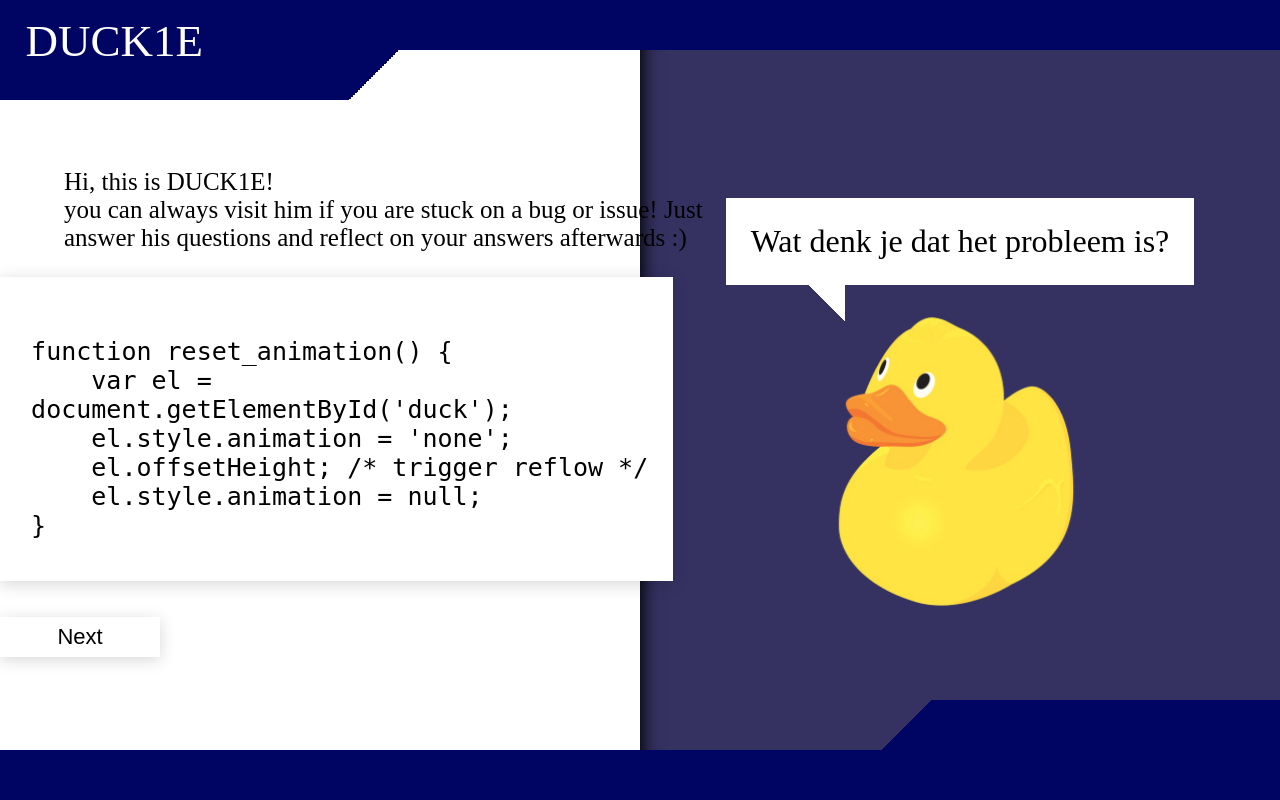
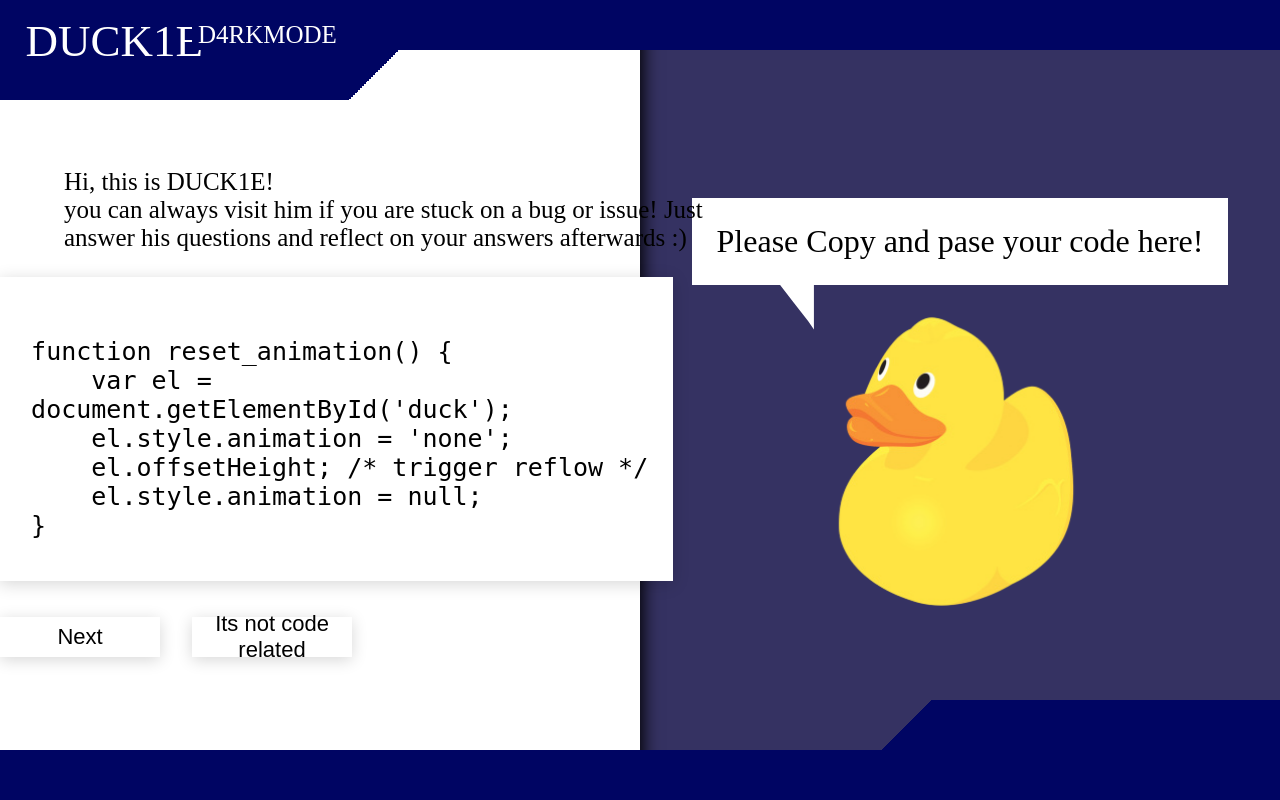
Before and after one commit to Tim-van-Gemert/DUCK1E, a PHP site: page / in a window 1280 px wide. Run offline with PHP 8.4, Linux system fonts and the light colour scheme.

Commit message:
added first version off darkmode

```diff
--- a/index.html
+++ b/index.html
@@ -13,14 +13,14 @@
 </head>
 <body>
     <div class="header-wrap">
-        <div class="header"><div class="title">DUCK1E</div></div>
+        <div class="header"><div class="title">DUCK1E</div><button onclick="Darkmode()" id="darkmode_button">D4RKMODE</button></div>
         <div class="belowheader"></div>
     </div>
     <center>
     <div class="mainblock">
-    <div class="main-left">
+    <div class="main-left" id="main-left">
         <div class="summary" id="summary">
-            <p class="intro">Hi, this is DUCK1E!<br> you can always visit him if you are stuck on a bug or issue! Just answer his questions and reflect on your answers afterwards :) </p>
+            <p class="intro" id="intro">Hi, this is DUCK1E!<br> you can always visit him if you are stuck on a bug or issue! Just answer his questions and reflect on your answers afterwards :) </p>
         </div>
         <div class="formblock">
             <form>
@@ -58,7 +58,8 @@ function reset_animation() {
             </form>
             <div class="buttonblock">
                 <!-- Wat denk je dat het probleem is? -->
-                <button class="button form-button" id="button-1" onclick="button_question_one(), reset_animation(), playAudio()">Next</button>
+                <button class="button form-button" id="button-1" onclick="button_question_one(), reset_animation()">Next</button>
+                <button class="button form-button" id="button-1-1" onclick="">Its not code related</button>
 
                 <!-- Waar in je code denk je dat het probleem is? -->
                 <button class="button form-button" id="button-2" onclick="button_question_two(), reset_animation()">Next</button>
@@ -77,10 +78,10 @@ function reset_animation() {
             </div>
         </div>
     </div>
-    <div class="main-right">
+    <div class="main-right" >
         <div class="duckblock">
             <div class="speech-box">
-            <div class="duck-text" id="question-1-text">Wat denk je dat het probleem is? </div>
+            <div class="duck-text" id="question-1-text">Please Copy and pase your code here!</div>
 
             <div class="duck-text" id="question-2-text">Waar in je code denk je dat het probleem is?</div>
 
@@ -90,7 +91,7 @@ function reset_animation() {
 
             <div class="duck-text" id="question-5-text">Kan je verder?</div>
 
-            <div class="textcite" ></div>
+            <div class="textcite" id="textcite"></div>
             </div>
             <img src="DUCK1E.png" class="duck" id="duck"">
         </div>
--- a/script.js
+++ b/script.js
@@ -1,9 +1,18 @@
+// question1 = document.getElementById('question1');
+// question2 = document.getElementById('question2');
+// question3 = document.getElementById('question3');
+// question4 = document.getElementById('question4');
+// question5 = document.getElementById('question5');
+// question6 = document.getElementById('question6');
+
+
 
 function button_question_one() {
     document.getElementById('question1').style.display = 'none';
     document.getElementById('question2').style.display = 'flex';
 
     document.getElementById('button-1').style.display = 'none';
+    document.getElementById('button-1-1').style.display = 'none';
     document.getElementById('button-2').style.display = 'flex';
 
     document.getElementById('question-1-text').style.display = 'none';
@@ -81,3 +90,32 @@ function reset_animation() {
     el.offsetHeight; /* trigger reflow */
     el.style.animation = null;
 }
+
+function Darkmode(){
+
+
+    const ButtonCollection = document.getElementsByClassName("button");
+    ButtonCollection[0].style.backgroundColor = "#3E3C3E";
+    ButtonCollection[0].style.color = "white";
+
+    ButtonCollection[1].style.backgroundColor = "#3E3C3E";
+    ButtonCollection[1].style.color = "white";
+
+    const QuestionCollection = document.getElementsByClassName("duck-text");
+    QuestionCollection[0].style.backgroundColor = "#3E3C3E";
+    QuestionCollection[0].style.color = "white";
+
+    const FieldCollection = document.getElementsByClassName("input-fields");
+    FieldCollection[0].style.backgroundColor = "#3E3C3E";
+    FieldCollection[0].style.color = "white";
+
+    document.getElementById('textcite').style.backgroundColor = '#3E3C3E';
+    // document.getElementById('main-right').style.backgroundColor = 'rgb(22, 40, 42)';
+
+
+
+    document.getElementById('main-left').style.backgroundColor = '#2A282A';
+    document.getElementById('intro').style.color = 'white';
+
+
+}
--- a/style.css
+++ b/style.css
@@ -133,7 +133,7 @@ html, body{
     height: 45px;
     position: absolute;
     left: 20%;
-    background: linear-gradient(45deg,  transparent 60%, rgba(255,255,255,1) 50%);
+    clip-path: polygon(76% 0, 76% 60%, 76% 100%, 63% 81%, 30% 39%, 0% 0%);
 }
 
 .speech-box{
@@ -202,7 +202,6 @@ html, body{
 #button-2, #button-3, #button-4, #button-5, #button-6 {
     display: none;
 }
-
 
 /* #question2{
     background-color: blue !important
@@ -284,6 +283,7 @@ html, body{
     justify-content: center;
     align-items: center;
     display: flex;
+    margin-right: 5%;
 }
 
 .button:hover{
@@ -326,4 +326,16 @@ html, body{
     font-family: "Yu Gothic Light";
 }
 
-  }
+}
+
+#darkmode_button{
+    font-family: "Yu Gothic Light";
+    font-size: 25px !important;
+    display: flex;
+    color: white;
+    position: absolute;
+    top: 20%;
+    left:15%;
+    background-color: #000563;
+    border: none;
+}
```
